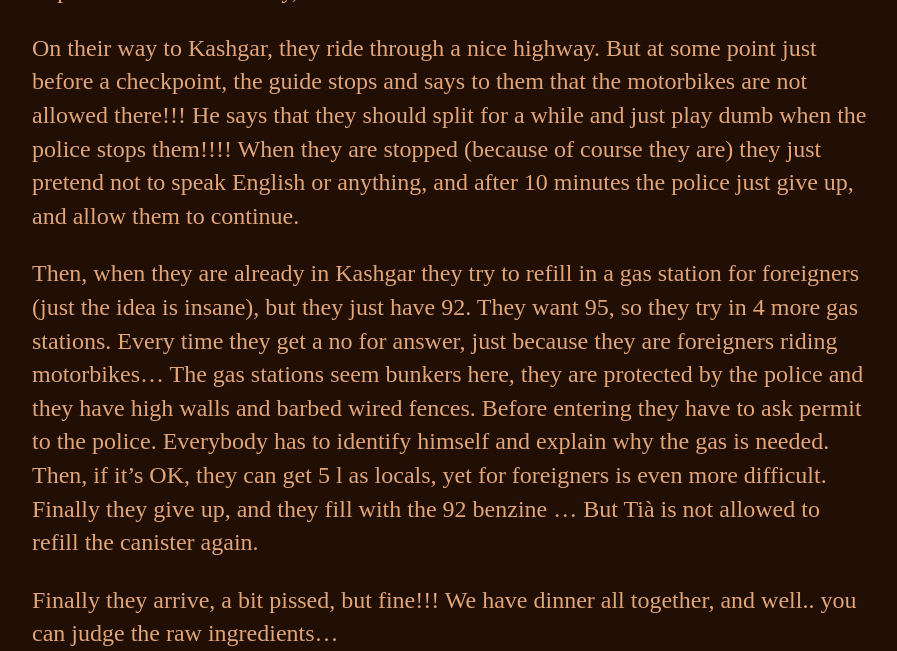
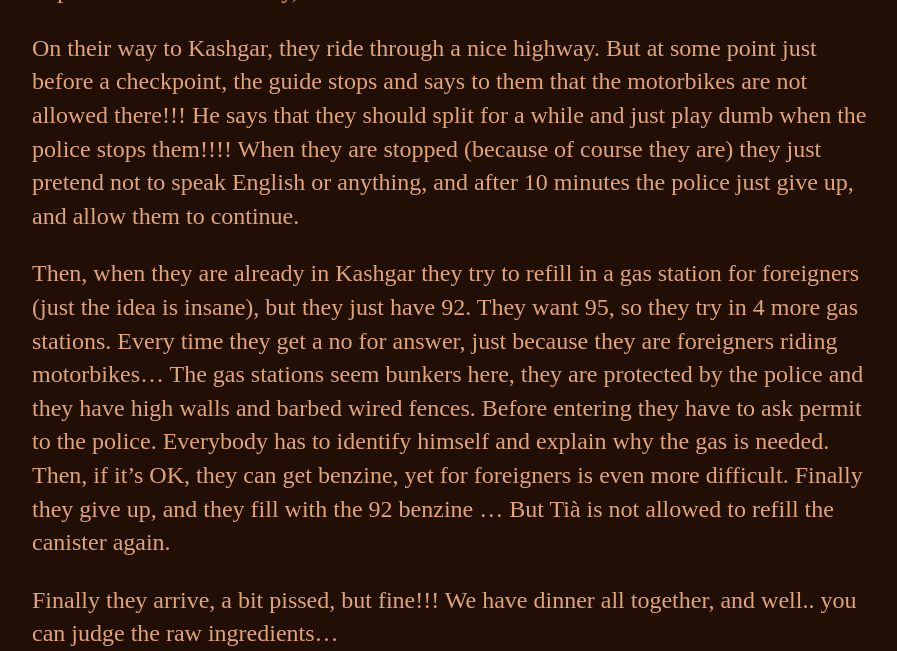
Before and after one commit to PepGonella/pelmonenmoto.github.io, a Jekyll site: the page built from _posts/2018-08-14-day58.md, in a window 1280 px wide and 900 px high, scrolled down 3978 px, cut to the strip 0-651 px from the top of the window. Shown: the whole strip, without its empty margins (190-1087 px from the left). Built offline with Jekyll 4.4.1, drawn with Linux system fonts in a browser that asks for light colours.

Commit message:
correcio 58

```diff
--- a/_posts/2018-08-14-day58.md
+++ b/_posts/2018-08-14-day58.md
@@ -57,7 +57,7 @@ Now a bit of Tià's day. During the morning they had to wait 3 HOURS due to the
 
 On their way to Kashgar, they ride through a nice highway. But at some point just before a checkpoint, the guide stops and says to them that the motorbikes are not allowed there!!! He says that they should split for a while and just play dumb when the police stops them!!!! When they are stopped (because of course they are) they just pretend not to speak English or anything, and after 10 minutes the police just give up, and allow them to continue.
 
-Then, when they are already in Kashgar they try to refill in a gas station for foreigners (just the idea is insane), but they just have 92. They want 95, so they try in 4 more gas stations. Every time they get a no for answer, just because they are foreigners riding motorbikes... The gas stations seem bunkers here, they are protected by the police and they have high walls and barbed wired fences. Before entering they have to ask permit to the police. Everybody has to identify himself and explain why the gas is needed. Then, if it's OK, they can get 5 l as locals, yet for foreigners is even more difficult. Finally they give up, and they fill with the 92 benzine ... But Tià is not allowed to refill the canister again.
+Then, when they are already in Kashgar they try to refill in a gas station for foreigners (just the idea is insane), but they just have 92. They want 95, so they try in 4 more gas stations. Every time they get a no for answer, just because they are foreigners riding motorbikes... The gas stations seem bunkers here, they are protected by the police and they have high walls and barbed wired fences. Before entering they have to ask permit to the police. Everybody has to identify himself and explain why the gas is needed. Then, if it's OK, they can get benzine, yet for foreigners is even more difficult. Finally they give up, and they fill with the 92 benzine ... But Tià is not allowed to refill the canister again.
 
 Finally they arrive, a bit pissed, but fine!!! We have dinner all together, and well.. you can judge the raw ingredients...
 
```
